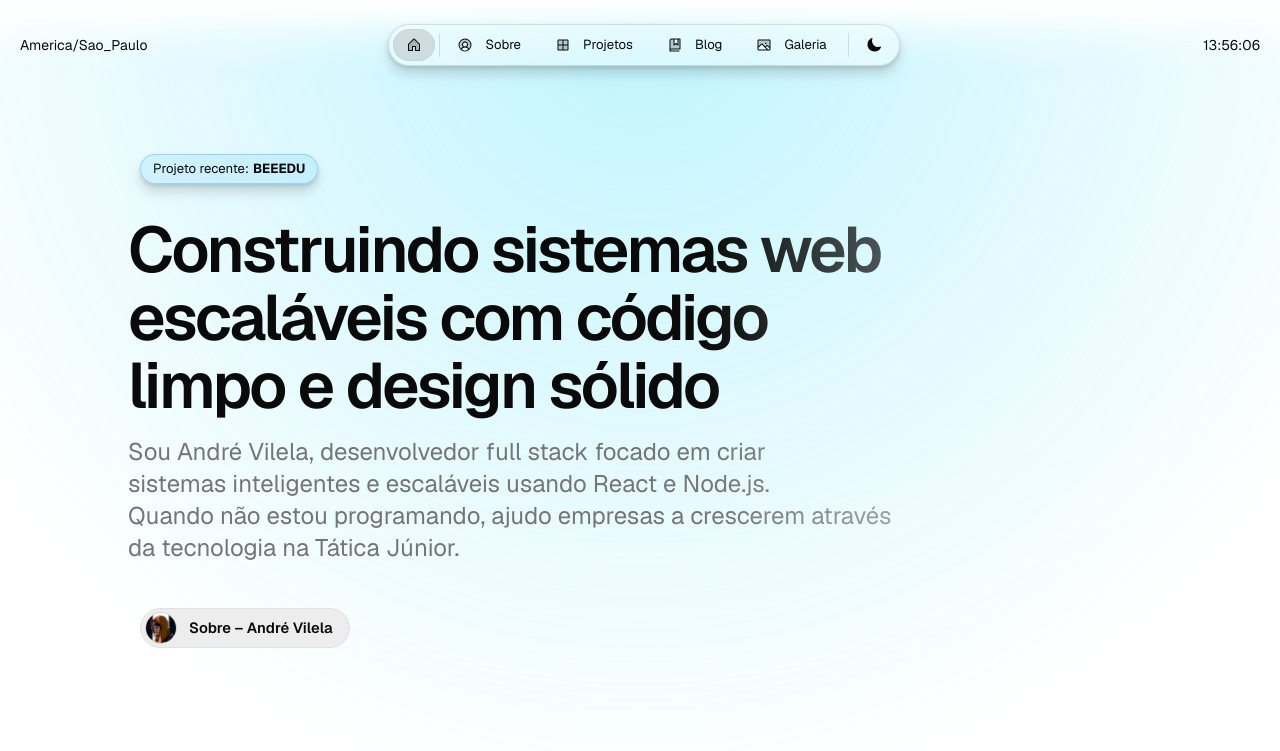
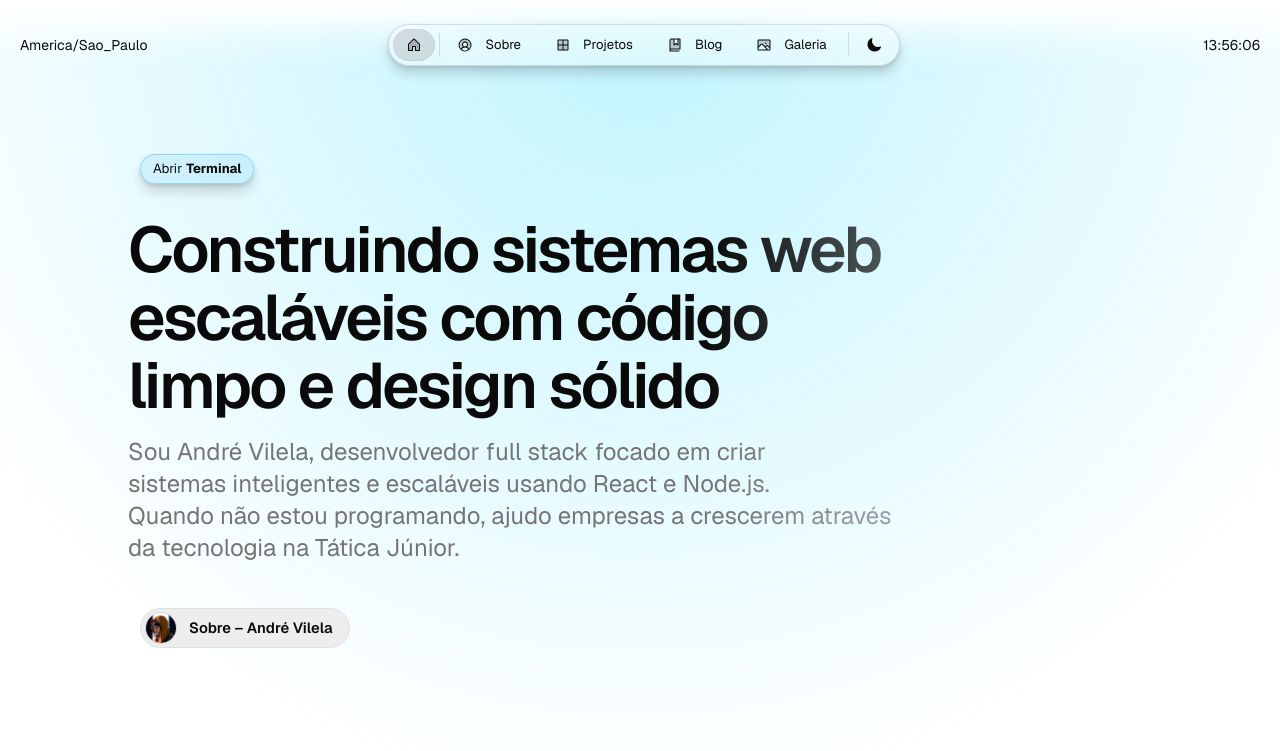
Before and after one commit to andrevileladev-v2/portfolio, a Next.js app: page / in a window 1280 px wide. Shown: the top 751 px of the page. Built offline with nearby package versions, Linux system fonts and the light colour scheme.

Commit message:
fix: update featured project link and title in content.js

```diff
--- a/src/app/resources/content.js
+++ b/src/app/resources/content.js
@@ -56,8 +56,8 @@ const home = {
   headline: <>Construindo sistemas web escaláveis com código limpo e design sólido</>,
   featured: {
     display: true,
-    title: <>Projeto recente: <strong className="ml-4">BEEEDU</strong></>,
-    href: "https://github.com/felipinhobgtom/beeedu",
+    title: <>Abrir <strong className="ml-4">Terminal</strong></>,
+    href: "https://oandrevilela-low.netlify.app",
   },
   subline: (
     <>
```
